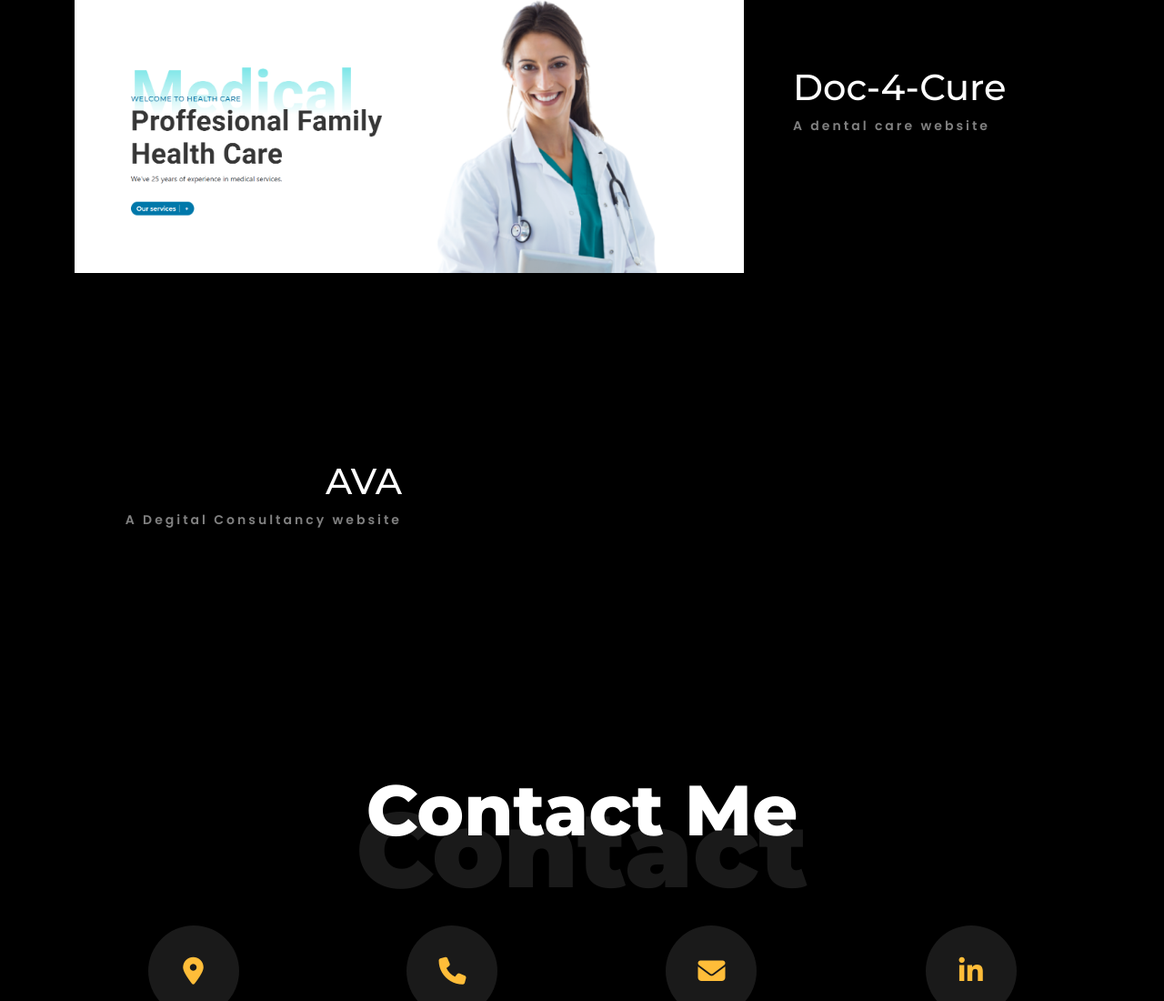
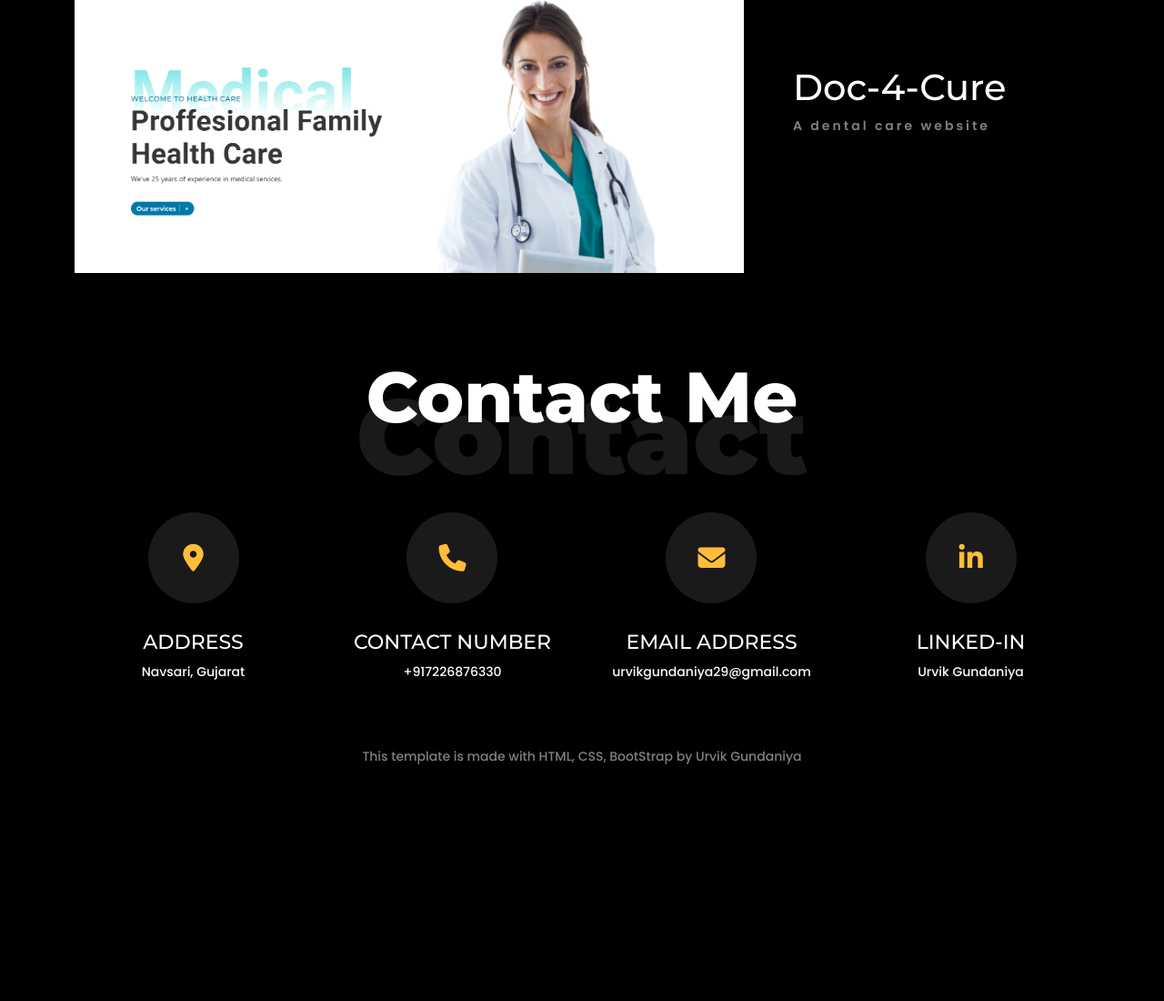
Before and after one commit to Urvik-gundaniya/my-portfolio, a plain HTML site: page index.html in a window 1280 px wide. Shown: the part 2370-3470 px from the top of the page at 91% size. After the commit the page ends 3252 px from the top, so only its background shows below. Drawn offline with Linux system fonts and the light colour scheme.

Commit message:
new change

```diff
--- a/index.html
+++ b/index.html
@@ -155,18 +155,6 @@
                     </h1>
                     <p>A dental care website</p>
                 </div>
-                <div class="row align-items-center pt-5">
-                    <div class="col-md-4  text-center text-md-end pe-5 pe-sm-0 pt-4 pt-md-0">
-                        <h1>
-                            <a href="./Doc-4-cure/Doc4cure.html" target="_blank"> AVA </a>
-                        </h1>
-                        <p>A Degital Consultancy website</p>
-                    </div>
-                    <div class="col-md-8">
-                        <iframe src="http://localhost/wordpress/" frameborder="0"></iframe>
-                        <a href="./Doc-4-cure/Doc4cure.html" target="_blank"> checkout here</a>
-                    </div>
-                </div>
             </div>
         </div>
     </section>
```
